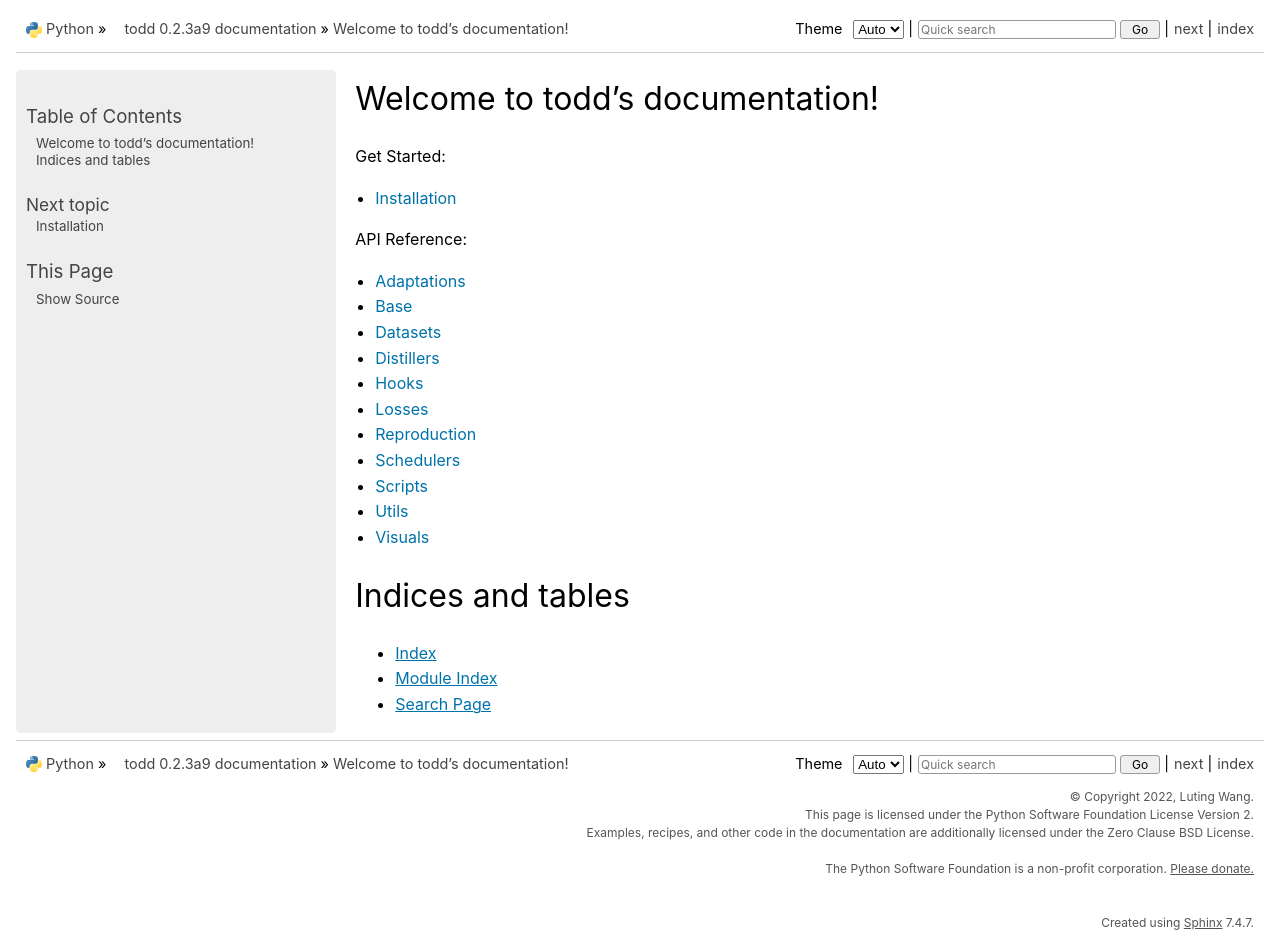
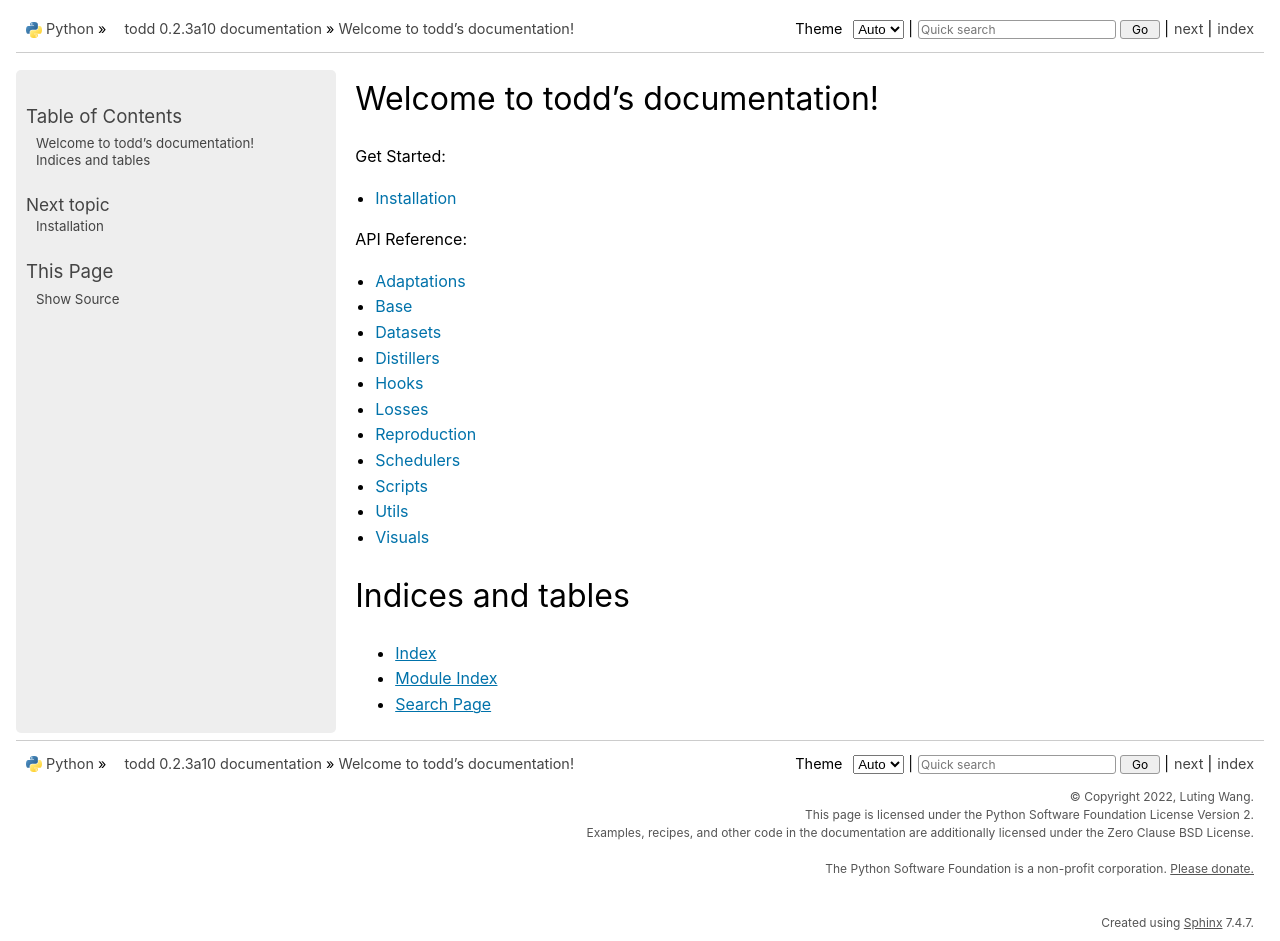
Before and after one commit to LutingWang/todd, a Sphinx documentation site: the page built from docs/source/index.rst, in a window 1280 px wide and 941 px high. Built offline with Sphinx 7.4.7, drawn with Linux system fonts in a browser that asks for light colours.

Commit message:
bump: version 0.2.3a9 → 0.2.3a10

```diff
--- a/docs/source/conf.py
+++ b/docs/source/conf.py
@@ -7,7 +7,7 @@
 copyright = '2022, Luting Wang'
 author = 'Luting Wang'
 
-release = '0.2.3a9'
+release = '0.2.3a10'
 
 extensions = [
     'sphinx.ext.autodoc',
--- a/pyproject.toml
+++ b/pyproject.toml
@@ -4,7 +4,7 @@
 
 [project]
 name = 'todd_ai'
-version = '0.2.3a9'
+version = '0.2.3a10'
 description = 'Toolkit for Object Detection Distillation'
 readme = 'README.md'
 requires-python = '>=3.6'
@@ -164,7 +164,7 @@
 
 [tool.commitizen]
 name = 'cz_conventional_commits'
-version = "0.2.3a9"
+version = "0.2.3a10"
 tag_format = 'v$version'
 version_files = [
     'pyproject.toml:^version',
```
Also changed, not shown: CHANGELOG.md (+6 -0 lines), 1 other file.
